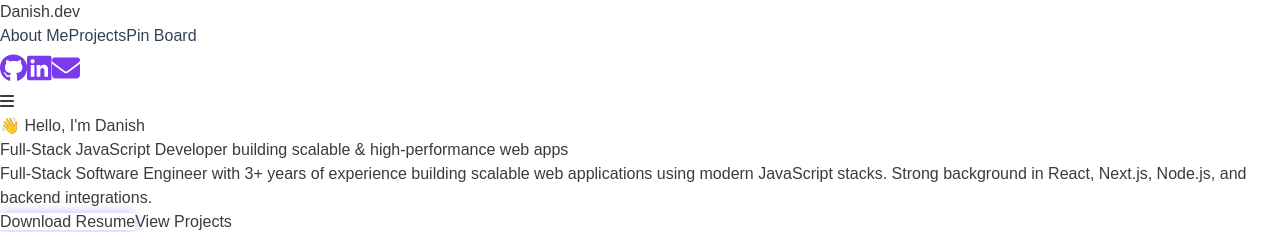
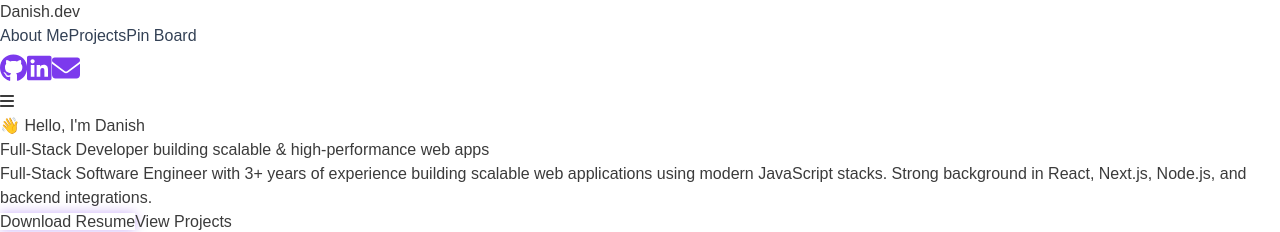
Before and after one commit to danishofcodes/tokensandbraces, a React (Vite) app: page / in a window 1280 px wide. Shown: the top 232 px of the page. Built offline with nearby package versions, Linux system fonts and the light colour scheme; a web font is replaced by a local one.

Commit message:
Update HeroSection.jsx

```diff
--- a/src/components/AboutPage/HeroSection.jsx
+++ b/src/components/AboutPage/HeroSection.jsx
@@ -19,7 +19,7 @@ export default function HeroSection() {
         </p>
 
         <h2 className="text-4xl md:text-5xl font-extrabold leading-tight mb-6">
-          Full-Stack JavaScript Developer building{" "}
+          Full-Stack Developer building{" "}
           <span className="text-violet-600">scalable</span> &{" "}
           <span className="text-violet-600">high-performance</span> web apps
         </h2>
```
